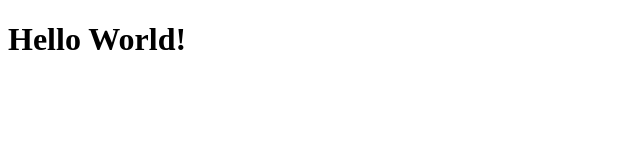
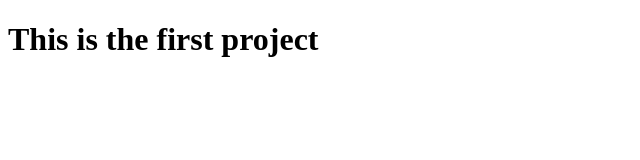
Before and after one commit to hrithwik-s-sukumar/React-Projects, a plain HTML site: page index.html in a window 1280 px wide. Shown: the whole page, without its empty margins (0-640 px from the left). Drawn offline with Linux system fonts and the light colour scheme.

Commit message:
Add changes

```diff
--- a/index.html
+++ b/index.html
@@ -7,7 +7,8 @@
 </head>
 <body>
     <div id="root">
-        <h1>Hello World!</h1>
+
+        <h1>This is the first project </h1>
 
     </div>
 
```
